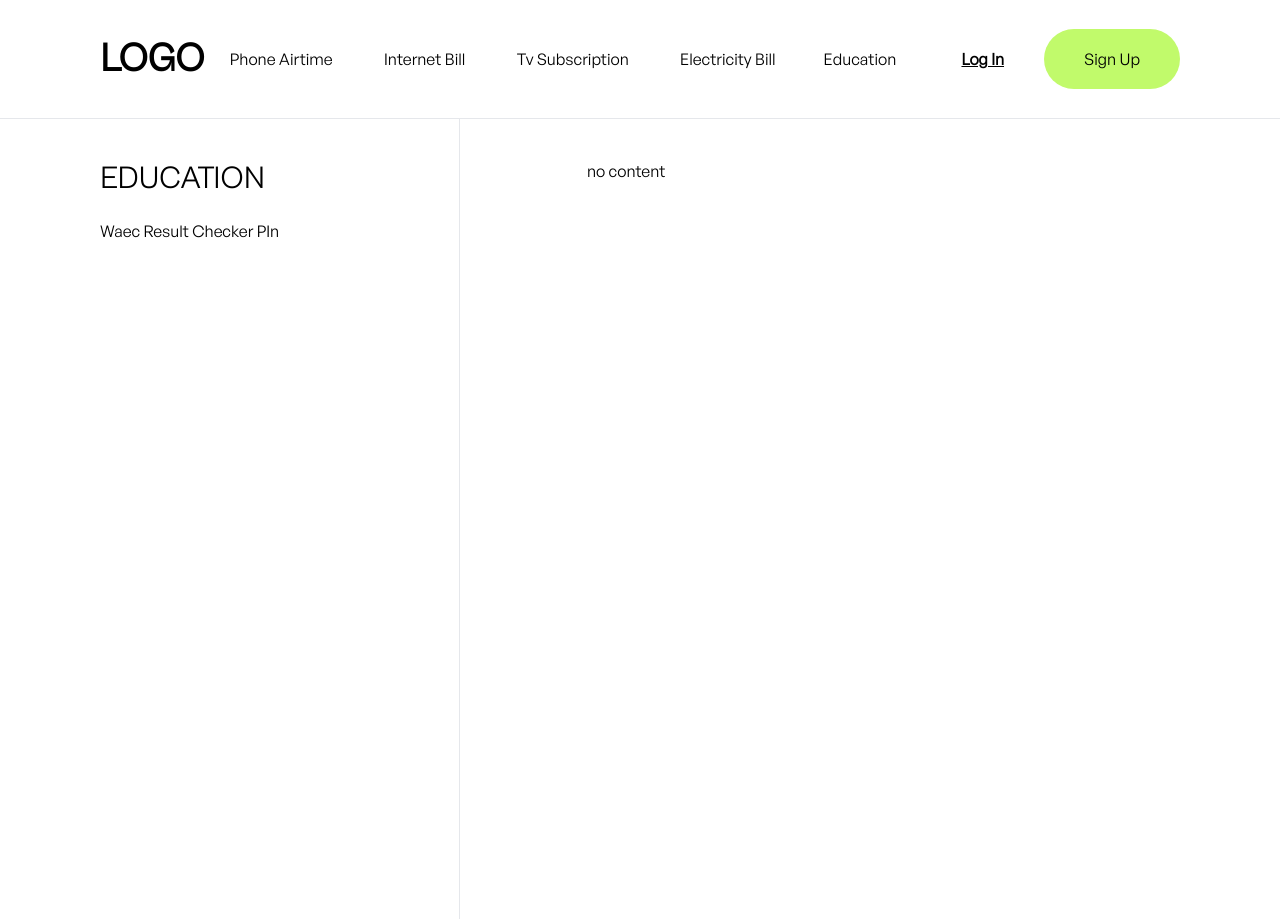
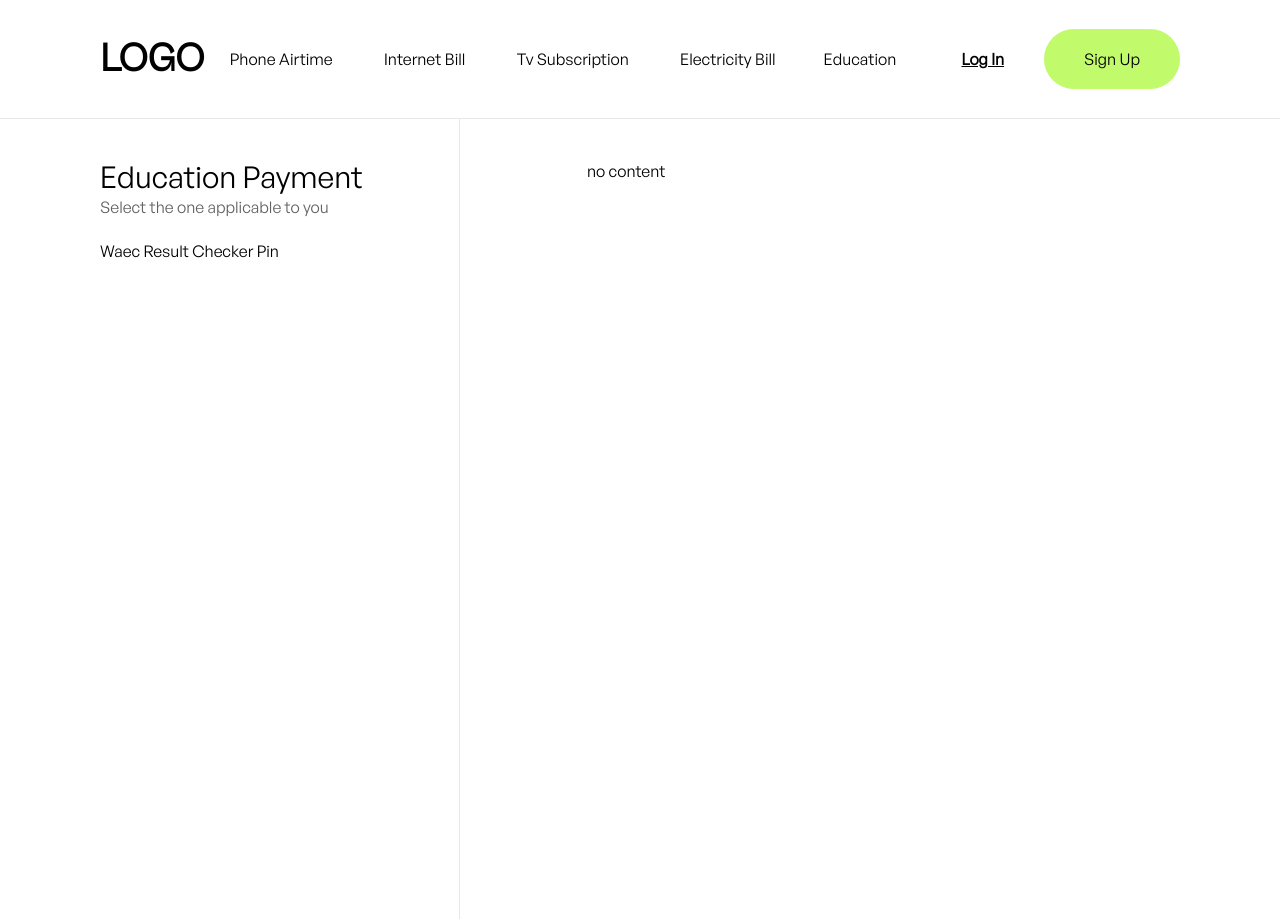
Before and after one commit to volumide/owletfe, a React (Vite) app: page /owlet/education in a window 1280 px wide. Built offline with nearby package versions, Linux system fonts and the light colour scheme.

Commit message:
form object arrangement

```diff
--- a/src/pages/placeholder.jsx
+++ b/src/pages/placeholder.jsx
@@ -4,6 +4,7 @@ import links from "../utls/subscriptions"
 import Input from "../components/input"
 import Button from "../components/button"
 import { useEffect, useState } from "react"
+import { description } from "../utls/links"
 const Placeholder = () => {
   const { name, type } = useParams()
   const [proceed, setProceed] = useState(false)
@@ -18,14 +19,15 @@ const Placeholder = () => {
   return (
     <div className="h-screen  flex container mx-auto px-[100px]">
       <div className="w-2/6 shrink-0  border-r h-full py-10">
-        <h3 className="flex items-center gap-2">
+        <p className="flex items-center gap-2 text-3xl">
           {proceed && (
             <>
               <i className="fa-solid fa-arrow-left-long my-5 font-bold text-xl cursor-pointer" role="button" onClick={next} />
             </>
           )}
-          {name.toUpperCase().split("-").join(" ")}
-        </h3>
+          {description[name].link}
+        </p>
+        <p className="text-ddgray">{description[name].caption}</p>
         {links[name].map((link) => (
           <Link to={`/owlet/${name}/${link.title}`} key={link.name} className="block my-5">
             {link.title}
--- /dev/null
+++ b/src/utls/forms/education-form.js
@@ -0,0 +1,9 @@
+const eduForm = [
+  { label: "Exam TYpe", name: "exam_type" },
+  { label: "Quantity", name: "quantity" },
+  { label: "Amount", name: "amount" },
+  { label: "Phone Number", name: "phone", type: "number" },
+  { label: "Email Address", name: "email", type: "email" }
+]
+
+export default eduForm
--- /dev/null
+++ b/src/utls/forms/electricity-form.js
@@ -0,0 +1,9 @@
+const eduForm = [
+  { label: "Meter TYpe", name: "meter_type" },
+  { label: "Meter NUmber", name: "meter_number" },
+  { label: "Amount", name: "amount" },
+  { label: "Phone Number", name: "phone", type: "number" },
+  { label: "Email Address", name: "email", type: "email" }
+]
+
+export default eduForm
--- /dev/null
+++ b/src/utls/forms/internet-form.js
@@ -0,0 +1,9 @@
+const eduForm = [
+  { label: "Package", name: "package_type", type: "text" },
+  { label: "Amount", name: "amount", type: "text" },
+  { label: "Phone Number", name: "phone", type: "number" },
+  { label: "Email Address", name: "email", type: "email" },
+  { label: "Number of Pins ", name: "pin", type: "text" }
+]
+
+export default eduForm
--- /dev/null
+++ b/src/utls/forms/phone.js
@@ -0,0 +1,9 @@
+const phone = [
+  { label: "Account ID", name: "account_id" },
+  { label: "Country", name: "country" },
+  { label: "Amount", name: "amount" },
+  { label: "Phone Number", name: "phone", type: "number" },
+  { label: "Email Address", name: "email", type: "email" }
+]
+
+export default phone
--- /dev/null
+++ b/src/utls/forms/tv-form.js
@@ -0,0 +1,9 @@
+const eduForm = [
+  { label: "Smart Card Number", name: "sm_number" },
+  { label: "What do you want to do NUmber", name: "what_to_do" },
+  { label: "Amount", name: "amount" },
+  { label: "Phone Number", name: "phone", type: "number" },
+  { label: "Email Address", name: "email", type: "email" }
+]
+
+export default eduForm
--- a/src/utls/links.js
+++ b/src/utls/links.js
@@ -10,3 +10,11 @@ export const placeholder = [
   { icon: electricity, caption: "Electricity Bill", bg: "elect", link: "electricity-bill" },
   { icon: education, caption: "Education", bg: "ed", link: "education" }
 ]
+
+export const description = {
+  "phone": { link: "Buy Phone Airtime", caption: "Select one of the distros below to proceed" },
+  "internet-bill": { link: "Buy Internet Data", caption: "Select one of the services we provide below to proceed" },
+  "tv-subscription": { link: "Pay Tv Subscription", caption: "Select one of the tv service below to proceed" },
+  "electricity-bill": { link: "Pay Electricity Bill", caption: "Select one of the distros below to proceed" },
+  "education": { link: "Education Payment", caption: "Select the one applicable to you" }
+}
--- /dev/null
+++ b/src/utls/logo.js
@@ -0,0 +1,30 @@
+import waec from "../assets/services/waec.png"
+import abujaElectric from "../assets/services/abuja-electric.png"
+import nineMobile from "../assets/services/9mobile.png"
+import airtel from "../assets/services/airtel.png"
+import beninEelectric from "../assets/services/benin-electric.png"
+import dstv from "../assets/services/dstv.png"
+import ekoElectric from "../assets/services/eko-electric.png"
+import enuguELectric from "../assets/services/enugu-electric.png"
+import glo from "../assets/services/glo.png"
+import gotv from "../assets/services/gotv.png"
+import ibELectric from "../assets/services/ib-electric.png"
+import ikejaELectric from "../assets/services/ikeja-electric.png"
+import internet from "../assets/services/internet.png"
+import josELectric from "../assets/services/jos-electric.png"
+import kanoELectric from "../assets/services/kano-electric.png"
+import kdELectric from "../assets/services/kd-electric.png"
+import phElectric from "../assets/services/ph-electric.png"
+import showmax from "../assets/services/showmax.png"
+import smile from "../assets/services/smile.png"
+import startime from "../assets/services/startime.png"
+import mtn from "../assets/services/mtn.png"
+
+const logos = {
+  education: { waec },
+  tv: { dstv, gotv, startime, showmax },
+  electric: { ibELectric, ikejaELectric, ekoElectric, josELectric, kanoELectric, phElectric, beninEelectric, enuguELectric, abujaElectric, kdELectric },
+  phone: { "9mobile": nineMobile, airtel, glo, internet, smile, mtn }
+}
+
+export default logos
--- a/src/utls/subscriptions/edu.js
+++ b/src/utls/subscriptions/edu.js
@@ -1,3 +1,3 @@
-const edu = [{ name: "waec", title: "Waec Result Checker PIn" }]
+const edu = [{ name: "waec", title: "Waec Result Checker Pin" }]
 
 export default edu
```
Also changed, not shown: src/utls/forms.js (added).
